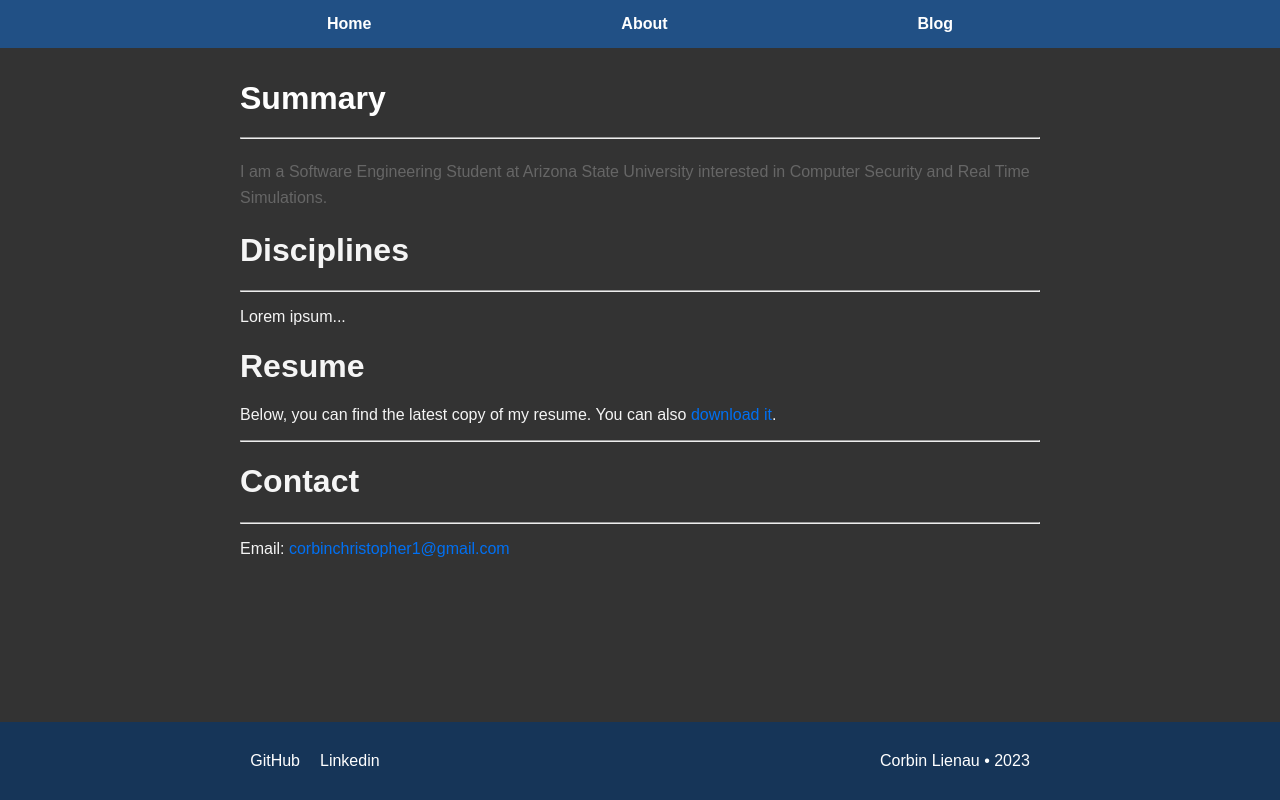
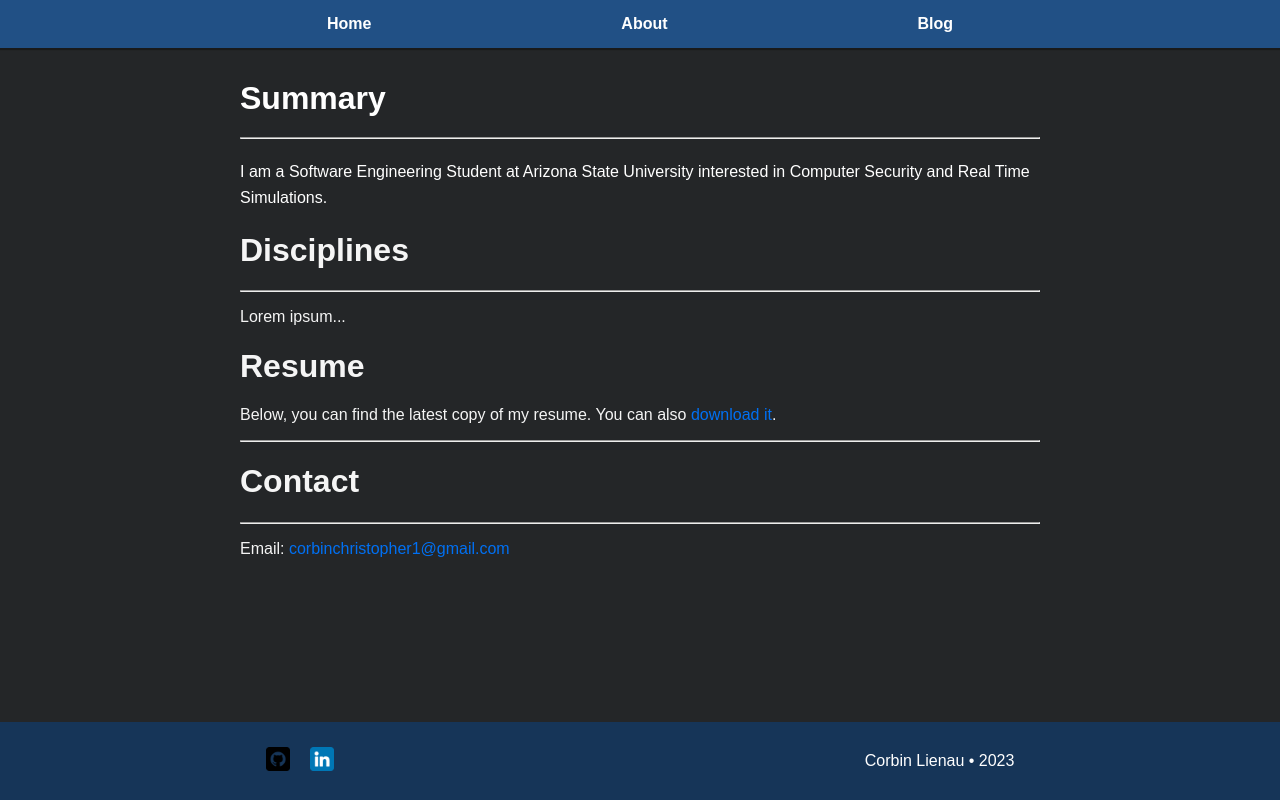
Before and after one commit to garnetraven/personal-website2.0, a Next.js app: page /about in a window 1280 px wide. Built offline with nearby package versions, Linux system fonts and the light colour scheme.

Commit message:
Footer and Navbar Styling

```diff
--- a/components/Footer.js
+++ b/components/Footer.js
@@ -5,10 +5,10 @@ function Footer() {
     <footer className={styles.footer}>
         <div className='links'>
             <a href="https://www.github.com/garnetraven" target="_blank" rel="noopener noreferrer">
-                GitHub
+                <img src="/images/github.png" alt="GitHub" width={24} height={24} />
             </a>
             <a href="https://www.linkedin.com/in/corbinlienau" target="_blank" rel="noopener noreffer">
-                Linkedin
+                <img src='/images/linkedin.png' alt="LinkedIn" width={24} height={24} />
             </a>
         </div>
         <a className="copyright">
--- a/pages/about.js
+++ b/pages/about.js
@@ -33,7 +33,7 @@ export default function About() {
         <h1>
           Resume
         </h1>
-        <p>Below, you can find the latest copy of my resume. You can also <a href='public/files/resume.pdf' target='_blank'>download it</a>.</p>
+        <p>Below, you can find the latest copy of my resume. You can also <a href='files/resume.pdf' target='_blank'>download it</a>.</p>
         <hr />
         <h1>
           Contact
--- a/styles/About.module.css
+++ b/styles/About.module.css
@@ -12,7 +12,7 @@
 
   .description {
     margin: 20px 0;
-    color: #666;
+    color: #fff;
     line-height: 1.6;
   }
 
--- a/styles/Navbar.module.css
+++ b/styles/Navbar.module.css
@@ -8,6 +8,7 @@
     left: 0;
     top: 0;
     width: 100%;
+    box-shadow: 0 2px 1px rgba(0, 0, 0, 0.3);
   }
 
   .navbar .links {
--- a/styles/globals.css
+++ b/styles/globals.css
@@ -9,7 +9,7 @@ html, body {
   body {
     font-family: Arial, sans-serif;
     color: #f4f4f4;
-    background-color: #333;
+    background-color: #242628;
   }
 
   /* Style all headers */
```
Also changed, not shown: public/images/github.png (added), public/images/linkedin.png (added), styles/Footer.module.css (line endings or trailing spaces).
